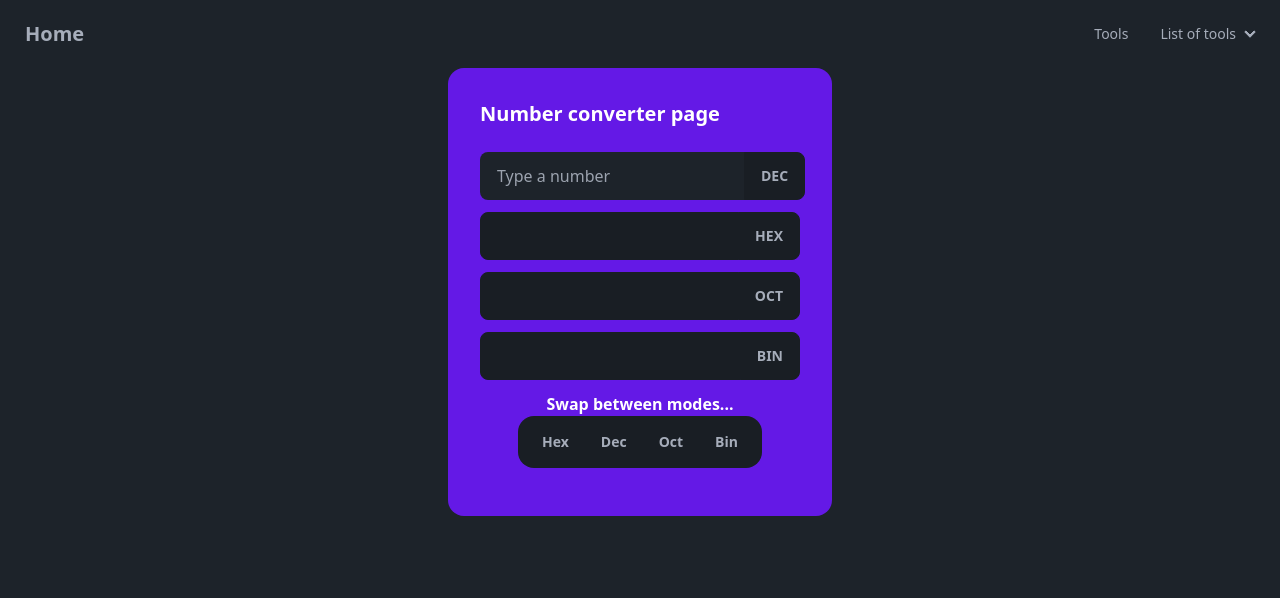
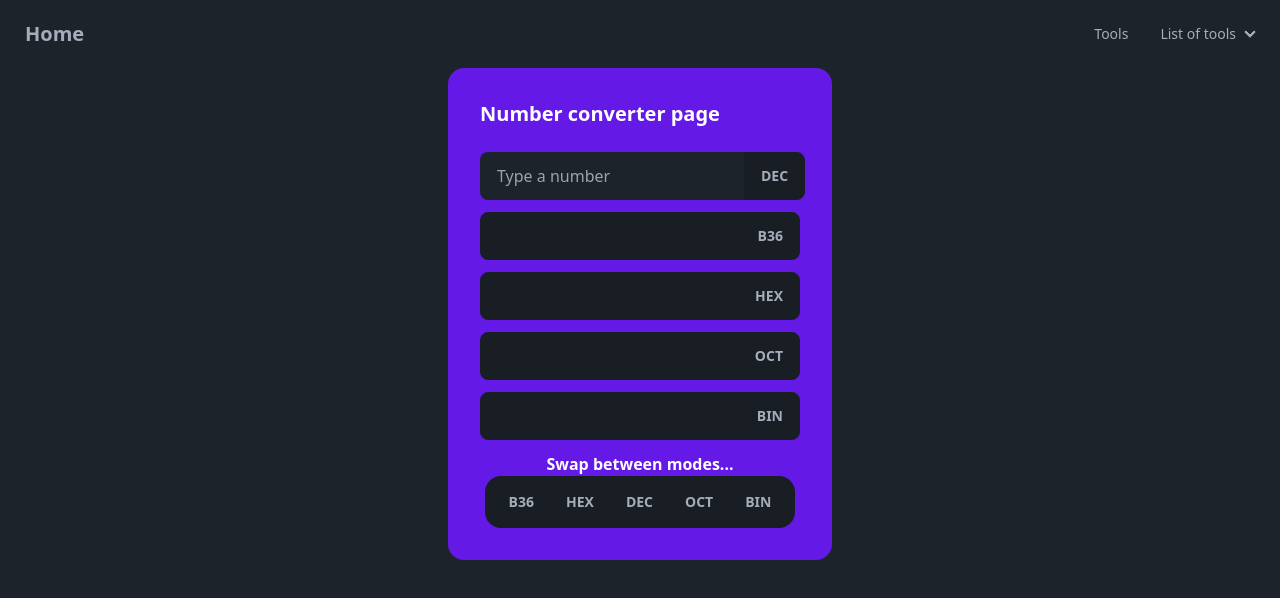
Before and after one commit to Nachop51/verbose-octo-invention, a SvelteKit app in the folder tools/: page /tools/numbers in a window 1280 px wide. Shown: the top 598 px of the page. Built offline with nearby package versions, Linux system fonts and the light colour scheme.

Commit message:
Refactor, and new base

```diff
--- a/tools/src/routes/tools/numbers/Converters.svelte
+++ b/tools/src/routes/tools/numbers/Converters.svelte
@@ -4,6 +4,7 @@
 	let number = '';
 	let newMode = 'dec';
 	const bases = {
+		b36: 36,
 		hex: 16,
 		dec: 10,
 		oct: 8,
@@ -18,7 +19,7 @@
 	}
 </script>
 
-<form class="py-4">
+<form class="pt-4">
 	<div class="join mb-3 w-full">
 		<input
 			type="text"
@@ -43,10 +44,9 @@
 		<ul
 			class="menu menu-vertical sm:menu-horizontal bg-base-200 font-semibold text-neutral-content rounded-box"
 		>
-			<li><button on:click={() => swapMode('hex')}>Hex</button></li>
-			<li><button on:click={() => swapMode('dec')}>Dec</button></li>
-			<li><button on:click={() => swapMode('oct')}>Oct</button></li>
-			<li><button on:click={() => swapMode('bin')}>Bin</button></li>
+			{#each Object.keys(bases) as key}
+				<li><button on:click={() => swapMode(key)}>{key.toUpperCase()}</button></li>
+			{/each}
 		</ul>
 	</div>
 </form>
```
